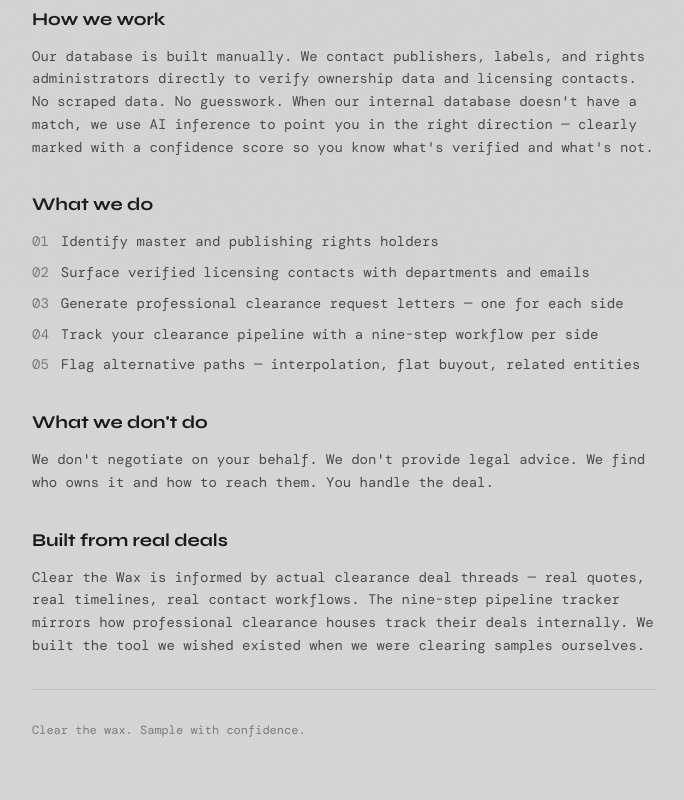
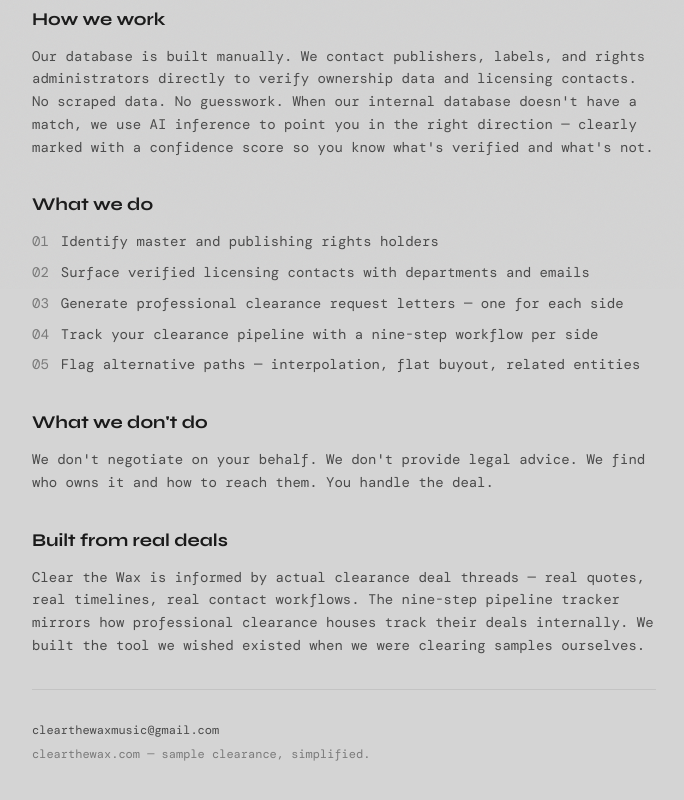
Before and after one commit to buildmoreandmore-cpu/coastisclear, a Next.js app: page /about in a window 1280 px wide. Shown: the part 511-1311 px from the top of the page, without its empty margins (296-980 px from the left). Built offline with nearby package versions, Linux system fonts and the light colour scheme; a web font is replaced by a local one.

Commit message:
Add contact email to about page
clearthewaxmusic@gmail.com

Co-Authored-By: Claude Opus 4.6 <noreply@anthropic.com>

```diff
--- a/src/app/about/page.tsx
+++ b/src/app/about/page.tsx
@@ -88,9 +88,14 @@ export default function AboutPage() {
           </p>
         </div>
 
-        <div className="pt-8 border-t border-[var(--border)]">
+        <div className="pt-8 border-t border-[var(--border)] space-y-2">
+          <p className="text-[var(--text-mid)] text-xs">
+            <a href="mailto:clearthewaxmusic@gmail.com" className="hover:text-[var(--text)] transition-colors">
+              clearthewaxmusic@gmail.com
+            </a>
+          </p>
           <p className="text-[var(--text-dim)] text-xs">
-            Clear the wax. Sample with confidence.
+            clearthewax.com — sample clearance, simplified.
           </p>
         </div>
       </div>
```
